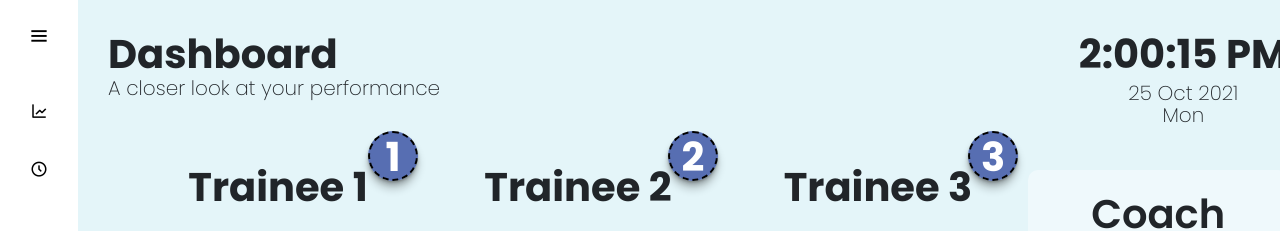
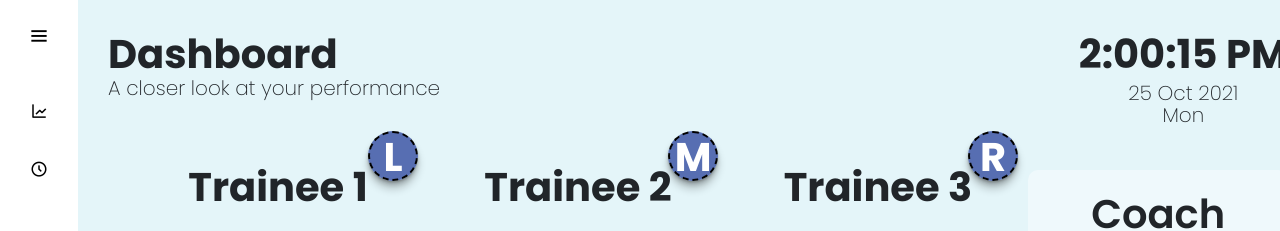
Before and after one commit to Alex-Teo/CG4002-B01-Dance-Dance-Resolution, a React (Create React App) app in the folder Dashboard/Frontend/: page /dashboard in a window 1280 px wide. Shown: the top 231 px of the page. Built offline with nearby package versions, Linux system fonts and the light colour scheme; no server answers.

Commit message:
Change styling for pos labels

```diff
--- a/Dashboard/Frontend/src/components/UserCard.js
+++ b/Dashboard/Frontend/src/components/UserCard.js
@@ -16,7 +16,9 @@ function UserCard({
       <Card.Body>
         <Card.Title className="cardTitle">
           {dancerId}
-          <div className="position_label">{currentPos}</div>
+          <div className="position_label">
+            {currentPos == 0 ? "L" : currentPos == 1 ? "M" : "R"}
+          </div>
         </Card.Title>
         <Card.Text>
           <div className="miniCard">
--- a/Dashboard/Frontend/src/screens/DashboardScreen.js
+++ b/Dashboard/Frontend/src/screens/DashboardScreen.js
@@ -33,6 +33,8 @@ const DashboardScreen = () => {
     predictedPos: [1, 2, 3],
     syncDelay: 0,
   });
+
+  const [predictedPos, setPredictedPos] = useState([1, 2, 3]);
 
   const [d1HandAcc, setD1HandAcc] = useState([
     {
@@ -406,6 +408,7 @@ const DashboardScreen = () => {
     // {predictedDance:string, predictedPos:array, syncDelay:number}
     socket.on("newProcessedData", (ProcessedData) => {
       setProcessedData(ProcessedData);
+      setPredictedPos(ProcessedData.predictedPos);
       // console.log("processed", processedData);
     });
 
@@ -481,7 +484,7 @@ const DashboardScreen = () => {
               dancerId="Trainee 1"
               syncDelay={processedData.syncDelay}
               currentDance={processedData.predictedDance}
-              currentPos={processedData.predictedPos.indexOf(1) + 1}
+              currentPos={predictedPos.indexOf(1)}
               coachDance={coachData.actualDance}
               coachPos={coachData.actualPositions}
             />
@@ -489,7 +492,7 @@ const DashboardScreen = () => {
               dancerId="Trainee 2"
               syncDelay={processedData.syncDelay}
               currentDance={processedData.predictedDance}
-              currentPos={processedData.predictedPos.indexOf(2) + 1}
+              currentPos={predictedPos.indexOf(2)}
               coachDance={coachData.actualDance}
               coachPos={coachData.actualPositions}
             />
@@ -497,7 +500,7 @@ const DashboardScreen = () => {
               dancerId="Trainee 3"
               syncDelay={processedData.syncDelay}
               currentDance={processedData.predictedDance}
-              currentPos={processedData.predictedPos.indexOf(3) + 1}
+              currentPos={predictedPos.indexOf(3)}
               coachDance={coachData.actualDance}
               coachPos={coachData.actualPositions}
             />
```
Also changed, not shown: 1 other file (tests, documents, lock files or other folders).
